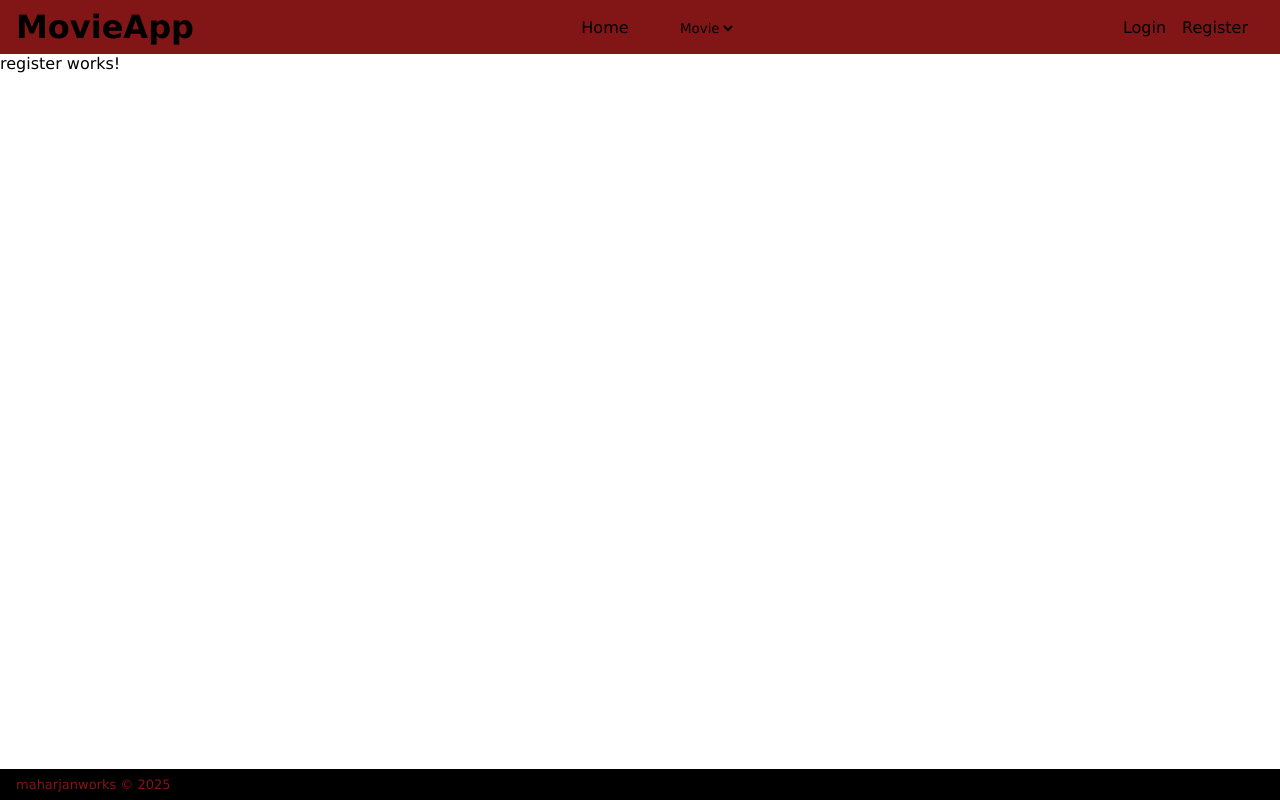
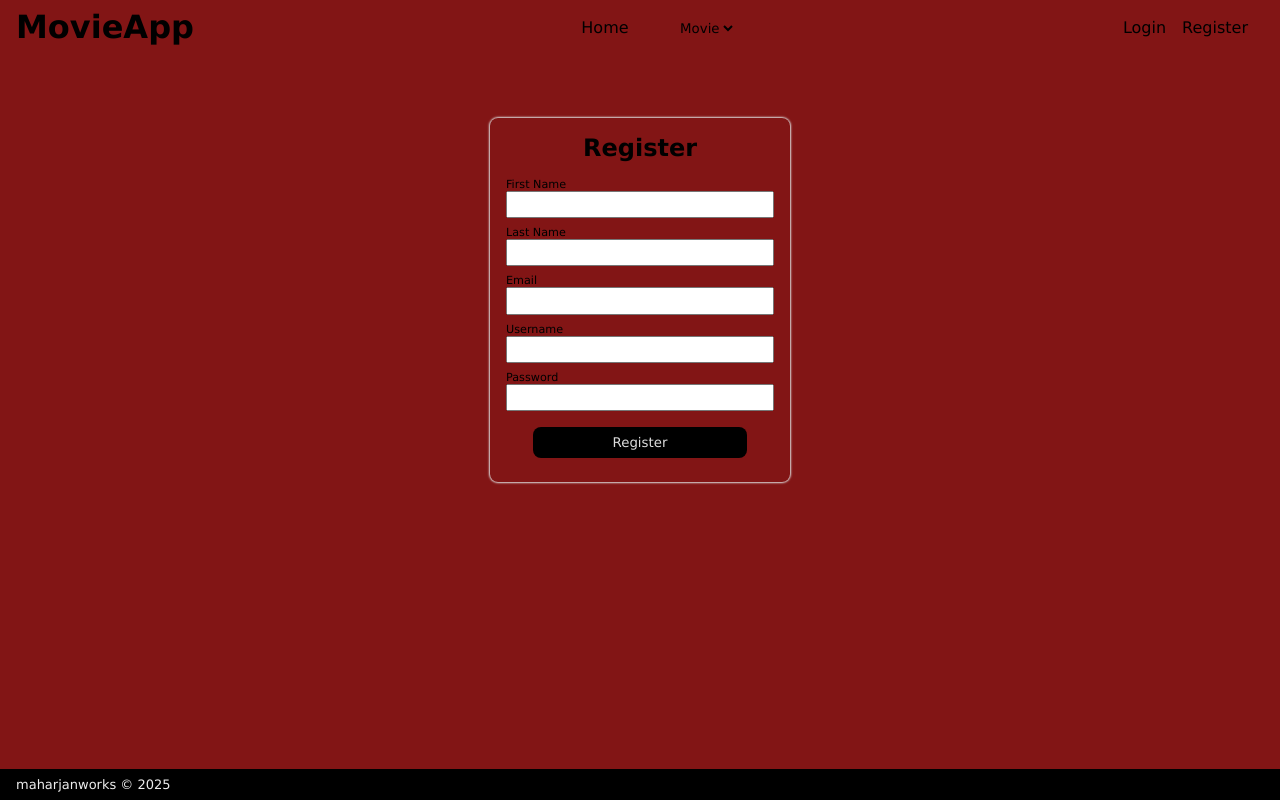
Before and after one commit to maharjan-works/movie-application, an Angular app in the folder movie-app-ui/: page /register in a window 1280 px wide. Built offline with nearby package versions, Linux system fonts and the light colour scheme.

Commit message:
ui - register component design done

```diff
--- a/movie-app-ui/src/app/component/footer/footer.component.css
+++ b/movie-app-ui/src/app/component/footer/footer.component.css
@@ -4,7 +4,7 @@
   right: 0;
   left: 0;
   background: black;
-  color: var(--primary-color);
+  color: #eee;
   padding: .5rem 1rem;
   font-size: small;
 }
--- a/movie-app-ui/src/app/component/register/register.component.css
+++ b/movie-app-ui/src/app/component/register/register.component.css
@@ -0,0 +1,41 @@
+.container{
+  margin-top: 4rem;
+  display: flex;
+  justify-content: center;
+}
+.login-form{
+  min-width: 300px;
+  border-radius: .5rem;
+  box-shadow: 0px 0px 2px 1px #ddd;
+  padding: 1rem;
+}
+.login-form h2{
+  margin-bottom: 1rem;
+  text-align: center;
+}
+.form-group{
+  display: grid;
+  padding-bottom: .5rem;
+}
+
+.form-group label{
+  font-size: .7rem;
+}
+.form-group input{
+  height: 1.7rem;
+  padding-left: .5rem;
+}
+.form-group button{
+  width: 80%;
+  margin: 0 auto;
+  background: #000;
+  color: #ddd;
+  padding: .5rem 0;
+  border-radius: .5rem;
+  border: none;
+  margin-top: .5rem;
+}
+.form-group button:hover{
+  color: #fff;
+  background-color: blue;
+}
--- a/movie-app-ui/src/app/component/register/register.component.html
+++ b/movie-app-ui/src/app/component/register/register.component.html
@@ -1 +1,35 @@
-<p>register works!</p>
+<div class="container">
+  <form [formGroup]="loginForm" (ngSubmit)="register()" class="login-form" >
+    <h2>Register</h2>
+
+    <div class="form-group">
+      <label for="firstName" class="form-control">First Name</label>
+      <input type="text" formControlName="firstName" id="firstName" class="form-control">
+    </div>
+
+    <div class="form-group">
+      <label for="lastName" class="form-control">Last Name</label>
+      <input type="text" formControlName="lastName" id="lastName" class="form-control">
+    </div>
+
+    <div class="form-group">
+      <label for="email" class="form-control">Email</label>
+      <input type="email" formControlName="email" id="email" class="form-control">
+    </div>
+
+    <div class="form-group">
+      <label for="username" class="form-control">Username</label>
+      <input type="text" formControlName="username" id="username" class="form-control">
+    </div>
+
+    <div class="form-group">
+      <label for="password" class="form-control">Password</label>
+      <input type="password" formControlName="password" id="password" class="form-control">
+    </div>
+
+    <div class="form-group">
+      <button>Register</button>
+    </div>
+
+  </form>
+</div>
--- a/movie-app-ui/src/app/component/register/register.component.ts
+++ b/movie-app-ui/src/app/component/register/register.component.ts
@@ -1,14 +1,50 @@
 import { CommonModule } from '@angular/common';
-import { Component } from '@angular/core';
+import { Component, OnInit } from '@angular/core';
+import { FormControl, FormGroup, ReactiveFormsModule, Validators } from '@angular/forms';
 import { Router, RouterLink } from '@angular/router';
 
 @Component({
   selector: 'app-register',
   standalone: true,
-  imports: [CommonModule],
+  imports: [CommonModule, ReactiveFormsModule],
   templateUrl: './register.component.html',
   styleUrl: './register.component.css'
 })
-export class RegisterComponent {
+export class RegisterComponent implements OnInit {
+
+  firstName: string = '';
+  lastName: string = '';
+  email: string = '';
+  username: string = '';
+  password: string = '';
+
+  loginForm!: FormGroup;
+
+  ngOnInit(): void {
+
+    this.loginForm = new FormGroup({
+      firstName: new FormControl(this.firstName, Validators.required),
+      lastName: new FormControl(this.lastName, Validators.required),
+      email: new FormControl(this.email, [Validators.required, Validators.email]),
+      username: new FormControl(this.username, Validators.required),
+      password: new FormControl(this.password, [Validators.required, Validators.minLength(5)]),
+
+    })
+
+  }
+
+
+
+
+
+
+
+
+  register(){
+    console.log(this.loginForm.value);
+
+  }
+
+
 
 }
--- a/movie-app-ui/src/styles.css
+++ b/movie-app-ui/src/styles.css
@@ -10,6 +10,9 @@
   --primary-color: rgb(130, 21, 21);
   --primary-font: 'Lucida Sans', 'Lucida Sans Regular', 'Lucida Grande', 'Lucida Sans Unicode', Geneva, Verdana, sans-serif;
 }
+body{
+  background: var(--primary-color);
+}
 
 a{
   text-decoration: none;
```
